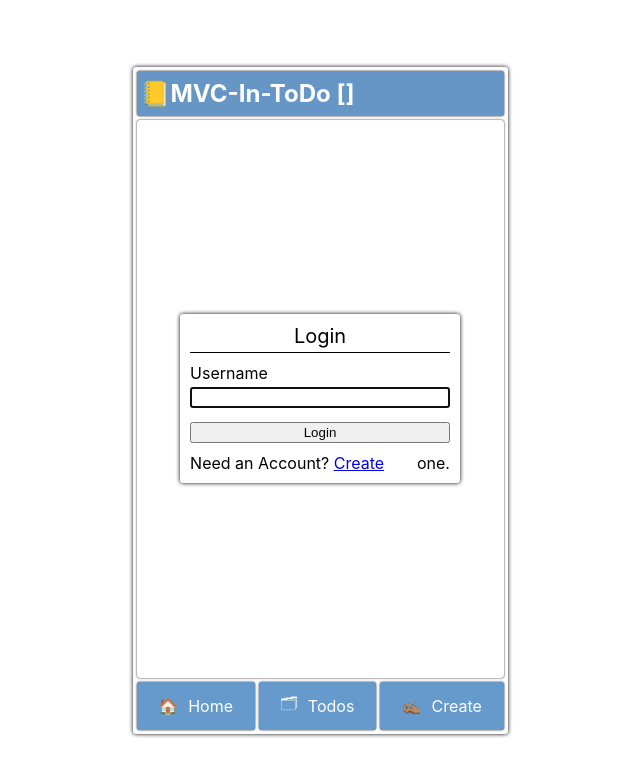
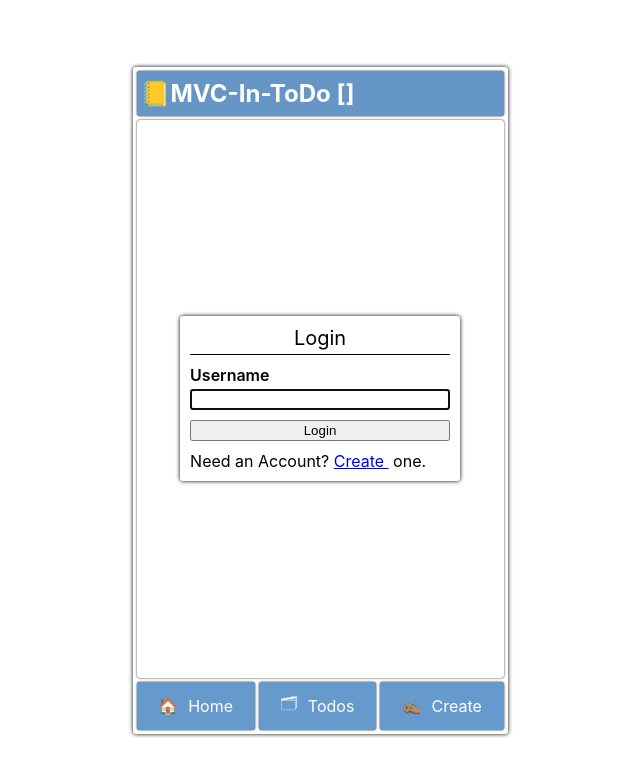
Before and after one commit to logi-seesamjagan/react-mvc-todo, a React (Create React App) app: page /login in a window 1280 px wide. Shown: the top 776 px of the page, without its empty margins (320-960 px from the left). Built offline with nearby package versions, Linux system fonts and the light colour scheme.

Commit message:
use form component in login page

```diff
--- a/src/routes/login/Login.tsx
+++ b/src/routes/login/Login.tsx
@@ -2,7 +2,7 @@ import { useEffect } from "react";
 import { useState } from "react";
 import { useCallback } from "react";
 import { Link, useHistory } from "react-router-dom";
-import { Blocker } from "../../components";
+import { Blocker, Form, FormFooter, FormItem } from "../../components";
 import { LoginUser, User } from "../../types";
 import { useAuthService } from "../../utils";
 import "./Login.css";
@@ -39,26 +39,25 @@ export function LoginView({ logIn, authStatus }: LoginViewPropType) {
 
   return (
     <div className="Page Login">
-      <form className="Form LoginForm" onSubmit={handleFormSubmit}>
-        <header className="FormHeader">Login</header>
-        <div className="FormItem">
-          <label>Username</label>
+      <Form onSubmit={handleFormSubmit} title="Login">
+        <FormItem title="Username" htmlFor="userName" error={userNameError}>
           <input
-            className="FormItemInput"
+            id="userName"
             type="text"
             value={userName}
             onChange={handleUserNameChange}
             autoFocus
           />
-          <cite className="FormItemWarning">{userNameError}</cite>
-        </div>
+        </FormItem>
+        <FormFooter>
+          <button>Login</button>
+        </FormFooter>
         <footer className="FormFooter">
-          <button className="btn Login">Login</button>
+          <p>
+            Need an Account?&nbsp;<Link to="/register">Create </Link>&nbsp;one.
+          </p>
         </footer>
-        <footer className="FormFooter">
-          Need an Account?&nbsp;<Link to="/register">Create </Link>&nbsp;one.
-        </footer>
-      </form>
+      </Form>
       <Blocker show={authStatus === "logging-in"}>
         <p>Please Wait...</p>
       </Blocker>
```
